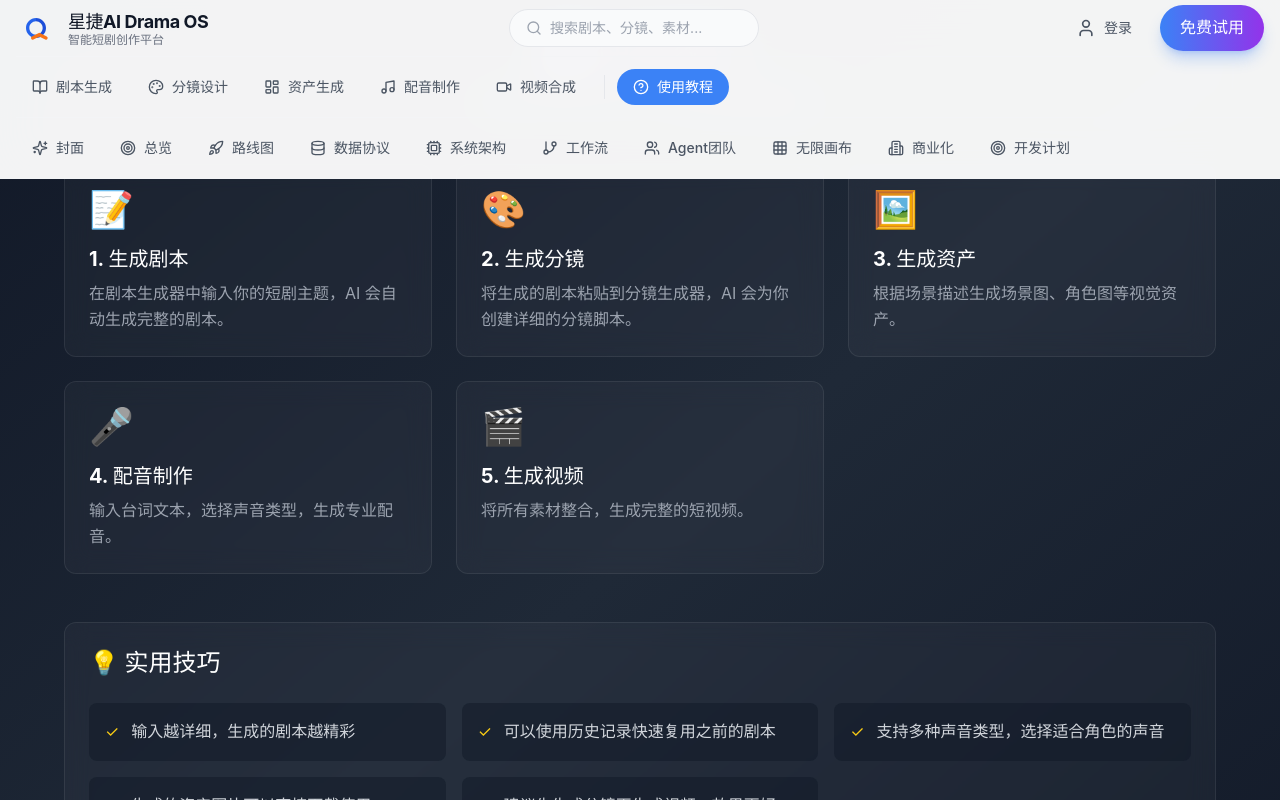
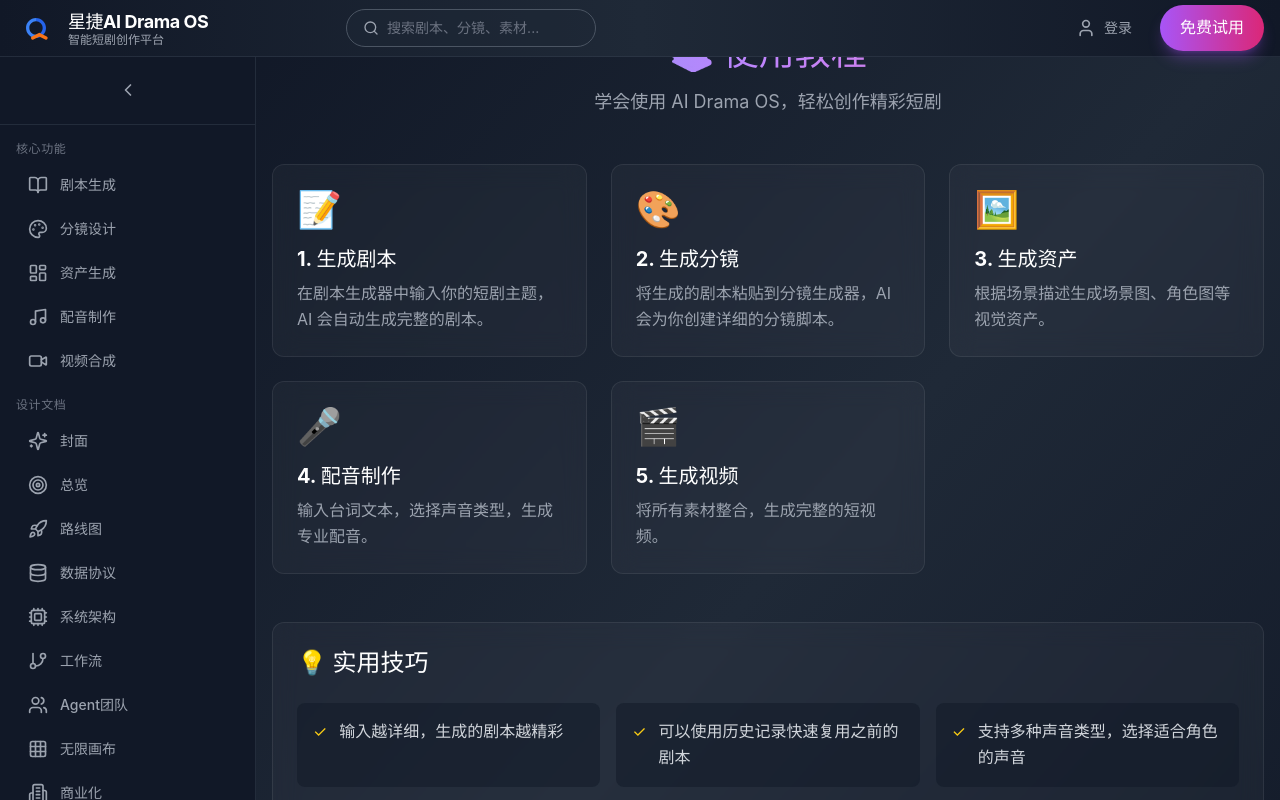
Before and after one commit to nhanhxxm2can9351-glitch/ai-drama-os, a React (Vite) app: page /tutorial in a window 1280 px wide. Shown: the top 800 px of the page. Built offline with nearby package versions, Linux system fonts and the light colour scheme.

Commit message:
Redesign with top navbar and left sidebar layout

```diff
--- a/src/components/layout/Navbar.tsx
+++ b/src/components/layout/Navbar.tsx
@@ -1,5 +1,5 @@
 import { Link, useLocation } from 'react-router-dom';
-import { Menu, X, BookOpen, Palette, Music, Video, HelpCircle, LayoutDashboard, Search, User, Sparkles, Target, Database, Cpu, GitBranch, Users, Grid3X3, Building2, Rocket } from 'lucide-react';
+import { Menu, X, ChevronLeft, ChevronRight, BookOpen, Palette, Music, Video, HelpCircle, LayoutDashboard, Search, User, Sparkles, Target, Database, Cpu, GitBranch, Users, Grid3X3, Building2, Rocket } from 'lucide-react';
 import { useState } from 'react';
 
 const mainNavItems = [
@@ -30,22 +30,32 @@ const otherNavItems = [
 export default function Navbar() {
   const [isOpen, setIsOpen] = useState(false);
   const [searchFocused, setSearchFocused] = useState(false);
+  const [sidebarCollapsed, setSidebarCollapsed] = useState(false);
   const location = useLocation();
 
   return (
-    <nav className="fixed top-0 left-0 right-0 z-50 bg-white/95 backdrop-blur-xl border-b border-gray-100">
+    <>
+      <nav className="fixed top-0 left-0 right-0 z-50 bg-gradient-to-r from-gray-900 via-gray-800 to-gray-900 border-b border-gray-700/50">
         <div className="container mx-auto px-4">
           <div className="flex items-center justify-between h-14">
+            <div className="flex items-center gap-4">
+              <button
+                className="lg:hidden p-2 text-gray-400 hover:text-white"
+                onClick={() => setIsOpen(!isOpen)}
+              >
+                {isOpen ? <X className="w-6 h-6" /> : <Menu className="w-6 h-6" />}
+              </button>
+
               <Link to="/" className="flex items-center gap-3">
                 <div className="relative w-10 h-10">
                   <svg viewBox="0 0 48 48" className="w-full h-full">
                     <path
                       d="M12 24c0-6.627 5.373-12 12-12v4c-4.418 0-8 3.582-8 8s3.582 8 8 8v4c-6.627 0-12-5.373-12-12z"
-                  fill="#2563EB"
+                      fill="#3B82F6"
                     />
                     <path
                       d="M36 24c0-6.627-5.373-12-12-12v4c4.418 0 8 3.582 8 8s-3.582 8-8 8v4c6.627 0 12-5.373 12-12z"
-                  fill="#1D4ED8"
+                      fill="#2563EB"
                     />
                     <path
                       d="M20 36l8-4 8 4"
@@ -57,20 +67,21 @@ export default function Navbar() {
                   </svg>
                 </div>
                 <div className="flex flex-col">
-              <span className="font-bold text-lg text-gray-900 tracking-tight">星捷AI Drama OS</span>
-              <span className="text-xs text-gray-500 -mt-1">智能短剧创作平台</span>
+                  <span className="font-bold text-lg text-white tracking-tight">星捷AI Drama OS</span>
+                  <span className="text-xs text-gray-400 -mt-1">智能短剧创作平台</span>
                 </div>
               </Link>
+            </div>
 
-          <div className="hidden md:flex items-center gap-2">
+            <div className="hidden md:flex items-center flex-1 max-w-xl mx-8">
               <div className={`flex items-center gap-2 px-4 py-2 rounded-full border transition-all ${
-              searchFocused ? 'border-blue-500 shadow-lg shadow-blue-500/20' : 'border-gray-200 bg-gray-50'
+                searchFocused ? 'border-purple-500 shadow-lg shadow-purple-500/20' : 'border-gray-600 bg-gray-800/50'
               }`}>
                 <Search className="w-4 h-4 text-gray-400" />
                 <input
                   type="text"
                   placeholder="搜索剧本、分镜、素材..."
-                className="bg-transparent outline-none text-sm text-gray-700 placeholder-gray-400 w-48"
+                  className="bg-transparent outline-none text-sm text-gray-300 placeholder-gray-500 w-48"
                   onFocus={() => setSearchFocused(true)}
                   onBlur={() => setSearchFocused(false)}
                 />
@@ -78,26 +89,37 @@ export default function Navbar() {
             </div>
 
             <div className="flex items-center gap-3">
-            <button className="flex items-center gap-2 px-4 py-2 rounded-full text-gray-600 hover:text-gray-900 hover:bg-gray-100 transition-all">
+              <button className="flex items-center gap-2 px-4 py-2 rounded-full text-gray-400 hover:text-white hover:bg-gray-700/50 transition-all">
                 <User className="w-5 h-5" />
                 <span className="text-sm font-medium hidden sm:inline">登录</span>
               </button>
-            <button className="px-5 py-2.5 bg-gradient-to-r from-blue-500 to-purple-600 text-white rounded-full font-medium hover:from-blue-600 hover:to-purple-700 transition-all transform hover:scale-105 shadow-lg shadow-blue-500/30">
+              <button className="px-5 py-2.5 bg-gradient-to-r from-purple-500 to-pink-600 text-white rounded-full font-medium hover:from-purple-600 hover:to-pink-700 transition-all transform hover:scale-105 shadow-lg shadow-purple-500/30">
                 <span className="hidden sm:inline">免费试用</span>
                 <span className="sm:hidden">试用</span>
               </button>
+            </div>
+          </div>
+        </div>
+      </nav>
 
+      <aside className={`fixed top-14 left-0 bottom-0 z-40 bg-gray-900 border-r border-gray-700/50 transition-all duration-300 ${sidebarCollapsed ? 'w-16' : 'w-64'}`}>
+        <div className="flex flex-col h-full">
+          <div className="p-4 border-b border-gray-700/50">
             <button
-              className="lg:hidden p-2 text-gray-600 hover:text-gray-900"
-              onClick={() => setIsOpen(!isOpen)}
+              className="w-full flex items-center justify-center p-2 rounded-lg text-gray-400 hover:text-white hover:bg-gray-800/50 transition-all"
+              onClick={() => setSidebarCollapsed(!sidebarCollapsed)}
+              title={sidebarCollapsed ? '展开侧边栏' : '收缩侧边栏'}
             >
-              {isOpen ? <X className="w-6 h-6" /> : <Menu className="w-6 h-6" />}
+              {sidebarCollapsed ? <ChevronRight className="w-5 h-5" /> : <ChevronLeft className="w-5 h-5" />}
             </button>
           </div>
-        </div>
 
-        <div className="hidden lg:block border-t border-gray-100">
-          <div className="flex items-center gap-1 py-3 overflow-x-auto scrollbar-hide">
+          <div className="flex-1 overflow-y-auto py-4">
+            <div className="px-4 mb-4">
+              <span className={`text-xs font-semibold text-gray-500 uppercase tracking-wider mb-2 block transition-opacity ${sidebarCollapsed ? 'opacity-0 h-0 overflow-hidden' : 'opacity-100'}`}>
+                核心功能
+              </span>
+              <div className="space-y-1">
                 {mainNavItems.map((item) => {
                   const Icon = item.icon;
                   const isActive = location.pathname === item.path;
@@ -105,42 +127,30 @@ export default function Navbar() {
                     <Link
                       key={item.path}
                       to={item.path}
-                  className={`flex items-center gap-2 px-4 py-2 rounded-full text-sm font-medium transition-all whitespace-nowrap ${
+                      className={`flex items-center gap-3 px-3 py-2.5 rounded-lg transition-all ${
                         isActive
-                      ? 'bg-gradient-to-r from-blue-500 to-purple-500 text-white shadow-lg shadow-blue-500/30'
-                      : 'text-gray-600 hover:text-gray-900 hover:bg-gray-100'
+                          ? 'bg-gradient-to-r from-purple-500/20 to-pink-500/20 text-white border border-purple-500/30'
+                          : 'text-gray-400 hover:text-white hover:bg-gray-800/50'
                       }`}
                     >
-                  <Icon className="w-4 h-4" />
+                      <Icon className="w-5 h-5 flex-shrink-0" />
+                      <span className={`text-sm font-medium whitespace-nowrap transition-opacity ${sidebarCollapsed ? 'opacity-0 w-0 overflow-hidden' : 'opacity-100'}`}>
                         {item.label}
-                </Link>
-              );
-            })}
-
-            <div className="w-px h-6 bg-gray-200 mx-2 flex-shrink-0" />
-
-            {otherNavItems.map((item) => {
-              const Icon = item.icon;
-              return (
-                <Link
-                  key={item.path}
-                  to={item.path}
-                  className={`flex items-center gap-2 px-4 py-2 rounded-full text-sm font-medium transition-all whitespace-nowrap ${
-                    location.pathname === item.path
-                      ? 'bg-blue-500 text-white'
-                      : 'text-gray-600 hover:text-gray-900 hover:bg-gray-100'
-                  }`}
-                >
-                  <Icon className="w-4 h-4" />
-                  {item.label}
+                      </span>
+                      {isActive && !sidebarCollapsed && (
+                        <div className="ml-auto w-1.5 h-1.5 rounded-full bg-purple-500" />
+                      )}
                     </Link>
                   );
                 })}
               </div>
             </div>
 
-        <div className="hidden xl:block border-t border-gray-100">
-          <div className="flex items-center gap-1 py-3 overflow-x-auto scrollbar-hide">
+            <div className="px-4 mb-4">
+              <span className={`text-xs font-semibold text-gray-500 uppercase tracking-wider mb-2 block transition-opacity ${sidebarCollapsed ? 'opacity-0 h-0 overflow-hidden' : 'opacity-100'}`}>
+                设计文档
+              </span>
+              <div className="space-y-1">
                 {designNavItems.map((item) => {
                   const Icon = item.icon;
                   const isActive = location.pathname === item.path;
@@ -148,35 +158,75 @@ export default function Navbar() {
                     <Link
                       key={item.path}
                       to={item.path}
-                  className={`flex items-center gap-2 px-4 py-2 rounded-full text-sm font-medium transition-all whitespace-nowrap ${
+                      className={`flex items-center gap-3 px-3 py-2.5 rounded-lg transition-all ${
                         isActive
-                      ? 'bg-gradient-to-r from-green-500 to-teal-500 text-white shadow-lg shadow-green-500/30'
-                      : 'text-gray-600 hover:text-gray-900 hover:bg-gray-100'
+                          ? 'bg-gradient-to-r from-green-500/20 to-teal-500/20 text-white border border-green-500/30'
+                          : 'text-gray-400 hover:text-white hover:bg-gray-800/50'
                       }`}
                     >
-                  <Icon className="w-4 h-4" />
+                      <Icon className="w-5 h-5 flex-shrink-0" />
+                      <span className={`text-sm font-medium whitespace-nowrap transition-opacity ${sidebarCollapsed ? 'opacity-0 w-0 overflow-hidden' : 'opacity-100'}`}>
                         {item.label}
+                      </span>
+                      {isActive && !sidebarCollapsed && (
+                        <div className="ml-auto w-1.5 h-1.5 rounded-full bg-green-500" />
+                      )}
                     </Link>
                   );
                 })}
               </div>
             </div>
 
+            <div className="px-4">
+              <span className={`text-xs font-semibold text-gray-500 uppercase tracking-wider mb-2 block transition-opacity ${sidebarCollapsed ? 'opacity-0 h-0 overflow-hidden' : 'opacity-100'}`}>
+                其他
+              </span>
+              <div className="space-y-1">
+                {otherNavItems.map((item) => {
+                  const Icon = item.icon;
+                  const isActive = location.pathname === item.path;
+                  return (
+                    <Link
+                      key={item.path}
+                      to={item.path}
+                      className={`flex items-center gap-3 px-3 py-2.5 rounded-lg transition-all ${
+                        isActive
+                          ? 'bg-blue-500/20 text-blue-400 border border-blue-500/30'
+                          : 'text-gray-400 hover:text-white hover:bg-gray-800/50'
+                      }`}
+                    >
+                      <Icon className="w-5 h-5 flex-shrink-0" />
+                      <span className={`text-sm font-medium whitespace-nowrap transition-opacity ${sidebarCollapsed ? 'opacity-0 w-0 overflow-hidden' : 'opacity-100'}`}>
+                        {item.label}
+                      </span>
+                      {isActive && !sidebarCollapsed && (
+                        <div className="ml-auto w-1.5 h-1.5 rounded-full bg-blue-500" />
+                      )}
+                    </Link>
+                  );
+                })}
+              </div>
+            </div>
+          </div>
+        </div>
+      </aside>
+
       {isOpen && (
-          <div className="lg:hidden py-4 border-t border-gray-100 max-h-[calc(100vh-64px)] overflow-y-auto">
-            <div className="flex flex-col gap-2">
-              <div className="flex items-center gap-2 px-4 py-2 rounded-full border border-gray-200 bg-gray-50">
-                <Search className="w-4 h-4 text-gray-400" />
-                <input
-                  type="text"
-                  placeholder="搜索剧本、分镜、素材..."
-                  className="bg-transparent outline-none text-sm text-gray-700 placeholder-gray-400 w-full"
-                />
+        <div className="lg:hidden fixed inset-0 z-50 bg-gray-900/95">
+          <div className="p-4">
+            <div className="flex items-center justify-between mb-6">
+              <span className="text-xl font-bold text-white">导航菜单</span>
+              <button onClick={() => setIsOpen(false)} className="text-gray-400 hover:text-white">
+                <X className="w-6 h-6" />
+              </button>
             </div>
 
-              <div className="px-4 py-2">
-                <span className="text-xs text-gray-500 font-medium">核心功能</span>
-                <div className="flex flex-col gap-1 mt-2">
+            <div className="space-y-4">
+              <div>
+                <span className="text-xs font-semibold text-gray-500 uppercase tracking-wider mb-2 block">
+                  核心功能
+                </span>
+                <div className="space-y-1">
                   {mainNavItems.map((item) => {
                     const Icon = item.icon;
                     return (
@@ -184,10 +234,10 @@ export default function Navbar() {
                         key={item.path}
                         to={item.path}
                         onClick={() => setIsOpen(false)}
-                        className={`flex items-center gap-3 px-4 py-2.5 rounded-lg text-sm font-medium transition-all ${
+                        className={`flex items-center gap-3 px-4 py-3 rounded-lg ${
                           location.pathname === item.path
-                            ? 'bg-gradient-to-r from-blue-500 to-purple-500 text-white'
-                            : 'text-gray-600 hover:text-gray-900 hover:bg-gray-50'
+                            ? 'bg-gradient-to-r from-purple-500/20 to-pink-500/20 text-white'
+                            : 'text-gray-400 hover:text-white hover:bg-gray-800/50'
                         }`}
                       >
                         <Icon className="w-5 h-5" />
@@ -198,9 +248,11 @@ export default function Navbar() {
                 </div>
               </div>
 
-              <div className="px-4 py-2">
-                <span className="text-xs text-gray-500 font-medium">设计文档</span>
-                <div className="flex flex-col gap-1 mt-2">
+              <div>
+                <span className="text-xs font-semibold text-gray-500 uppercase tracking-wider mb-2 block">
+                  设计文档
+                </span>
+                <div className="space-y-1">
                   {designNavItems.map((item) => {
                     const Icon = item.icon;
                     return (
@@ -208,10 +260,10 @@ export default function Navbar() {
                         key={item.path}
                         to={item.path}
                         onClick={() => setIsOpen(false)}
-                        className={`flex items-center gap-3 px-4 py-2.5 rounded-lg text-sm font-medium transition-all ${
+                        className={`flex items-center gap-3 px-4 py-3 rounded-lg ${
                           location.pathname === item.path
-                            ? 'bg-gradient-to-r from-green-500 to-teal-500 text-white'
-                            : 'text-gray-600 hover:text-gray-900 hover:bg-gray-50'
+                            ? 'bg-gradient-to-r from-green-500/20 to-teal-500/20 text-white'
+                            : 'text-gray-400 hover:text-white hover:bg-gray-800/50'
                         }`}
                       >
                         <Icon className="w-5 h-5" />
@@ -222,8 +274,10 @@ export default function Navbar() {
                 </div>
               </div>
 
-              <div className="px-4 py-2">
-                <span className="text-xs text-gray-500 font-medium">其他</span>
+              <div>
+                <span className="text-xs font-semibold text-gray-500 uppercase tracking-wider mb-2 block">
+                  其他
+                </span>
                 {otherNavItems.map((item) => {
                   const Icon = item.icon;
                   return (
@@ -231,10 +285,10 @@ export default function Navbar() {
                       key={item.path}
                       to={item.path}
                       onClick={() => setIsOpen(false)}
-                      className={`flex items-center gap-3 px-4 py-2.5 rounded-lg text-sm font-medium transition-all ${
+                      className={`flex items-center gap-3 px-4 py-3 rounded-lg ${
                         location.pathname === item.path
-                          ? 'bg-blue-500 text-white'
-                          : 'text-gray-600 hover:text-gray-900 hover:bg-gray-50'
+                          ? 'bg-blue-500/20 text-blue-400'
+                          : 'text-gray-400 hover:text-white hover:bg-gray-800/50'
                       }`}
                     >
                       <Icon className="w-5 h-5" />
@@ -245,8 +299,18 @@ export default function Navbar() {
               </div>
             </div>
           </div>
+        </div>
+      )}
+
+      <div className={`transition-all duration-300 ${sidebarCollapsed ? 'pl-16' : 'pl-64'}`}>
+        {!sidebarCollapsed && (
+          <style>{`
+            body {
+              margin-left: 256px;
+            }
+          `}</style>
         )}
       </div>
-    </nav>
+    </>
   );
 }
```
Lines whose indentation alone changed are shown as unchanged.
